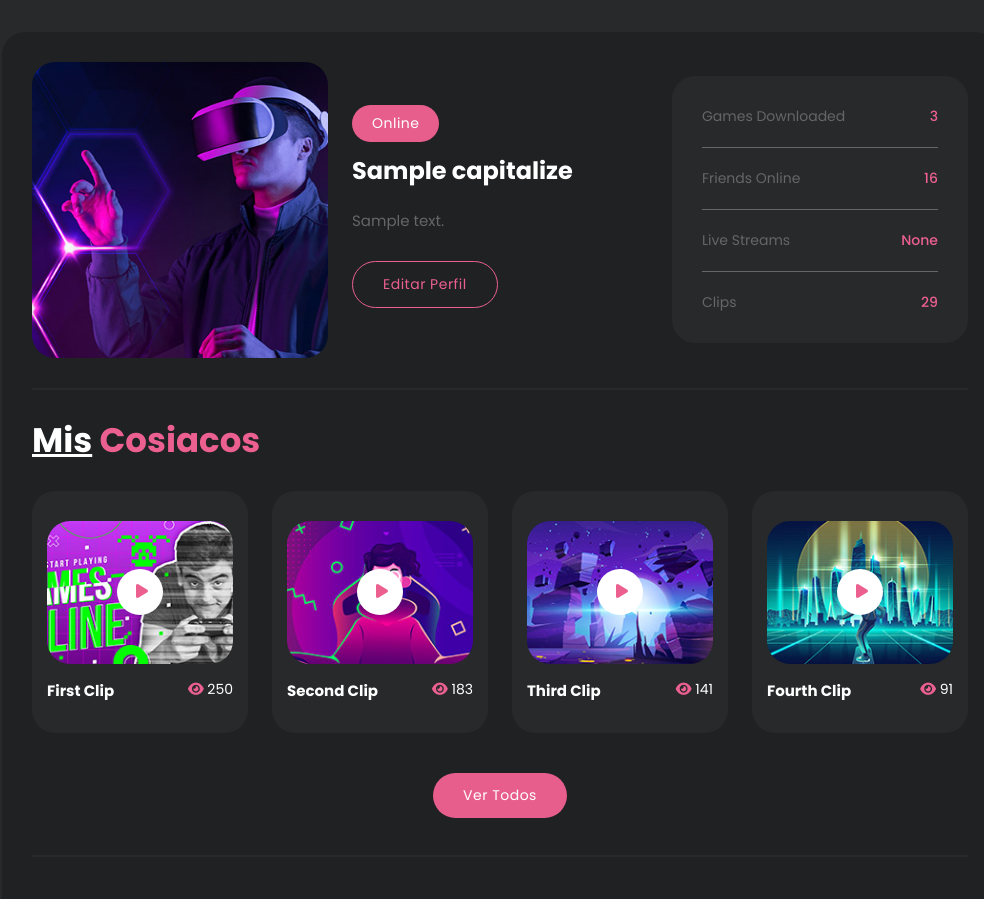
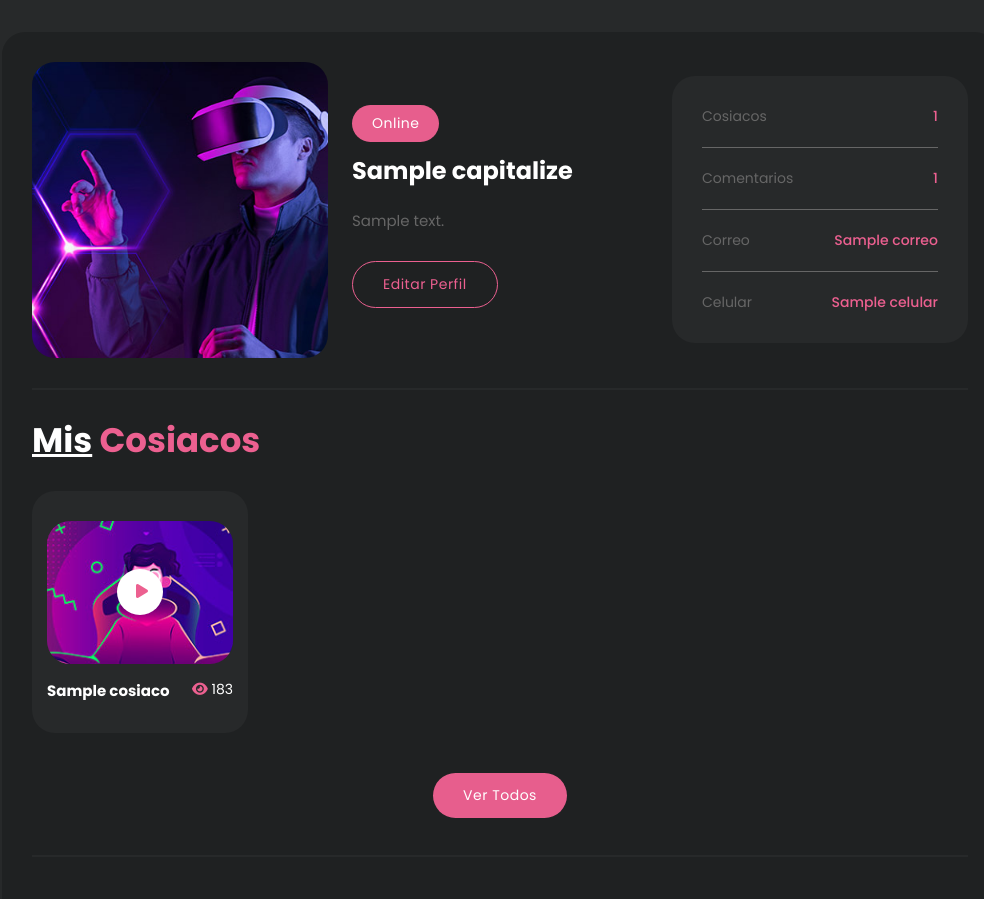
Before and after one commit to Strovosky/cosiaco, a Django app: template los_cosiacos/templates/los_cosiacos/perfil.html in a window 1280 px wide. Shown: the part 138-1037 px from the top of the page, without its empty margins (140-1124 px from the left). Run offline with Django 5.2, Linux system fonts and the light colour scheme; the template is opened without the code that fills it: most values are stand-ins (such as "Sample title", 1, 10 or a date in 2020); some libraries are stand-ins or nearby versions.

Commit message:
cree usuario_perfil_serializador para mejorar la información en perfil.html

```diff
--- a/api/endpoints.py
+++ b/api/endpoints.py
@@ -17,6 +17,7 @@ crear_usuario_generic_api_view = base_endpoint + "crear_usuario_generic_api_view
 obtener_usuario = base_endpoint + "obtener_usuario/"
 obtener_usuario_class_view = base_endpoint + "obtener_usuario_class_view/"
 obtener_usuario_generic_view = base_endpoint + "obtener_usuario_generic_view/"
+obtener_usuario_perfil = base_endpoint + "obtener_usuario_perfil/"
 
 obtener_todos_los_usuarios = base_endpoint + "obtener_todos_los_usuarios/"
 obtener_todos_los_usuarios_class_view = base_endpoint + "obtener_todos_los_usuarios_class_view/"
--- a/api/urls.py
+++ b/api/urls.py
@@ -2,7 +2,7 @@ from django.urls import path
 from .views import obtener_usuario_api_view, crear_usuario_api_view, obtener_todos_los_usuarios_api_view, actualizar_partial_usuario_api_view, desactivar_usuario_api_view, login_usuario, logout_usuario
 from .views import CrearUsuarioAPIView, ObtenerUsuarioClassView, ObtenerTodosLosUsuariosAPIView, ObtenerTodosLosUsuariosGenericView, ActualizarParcialUsuarioClassView, ActualizarParcialUsuarioGeneriView, DesactivarUsuarioClassView, LoginUsuarioClassView, LogoutClassView, CrearOpinionGenericView, DestruirOpinionGenericView, VerificadorTokenYAutenticacion
 from .views import CrearCosiaco
-from .views import CrearUsuarioGenericAPIView, ObtenerUsuarioGenericView, DesactivarUsuarioGenericView, DestruirCosiacoGeneric, CrearCategoriaGeneric, DestruirCategoriaGeneric, CrearEstrellaGeneric, ObtenerCategoriaGeneric, ObtenerCosiacoGeneric, CrearDestruirLikeGenericView, ObtenerTodasCategoriasGeneric
+from .views import CrearUsuarioGenericAPIView, ObtenerUsuarioGenericView, DesactivarUsuarioGenericView, DestruirCosiacoGeneric, CrearCategoriaGeneric, DestruirCategoriaGeneric, CrearEstrellaGeneric, ObtenerCategoriaGeneric, ObtenerCosiacoGeneric, CrearDestruirLikeGenericView, ObtenerTodasCategoriasGeneric, ObtenerUsuarioPerfilAPIView
 # RestFramework imports
 
 
@@ -11,6 +11,7 @@ urlpatterns = [
     path(route="obtener_usuario/<int:pk>/", view=obtener_usuario_api_view, name="obtener_usuario"),
     path(route="obtener_usuario_class_view/", view=ObtenerUsuarioClassView.as_view(), name="obtener_usuario_class_view"),
     path(route="obtener_usuario_generic_view/<int:pk>/", view=ObtenerUsuarioGenericView.as_view(), name="obtener_usuario_generic_view"),
+    path(route="obtener_usuario_perfil/", view=ObtenerUsuarioPerfilAPIView.as_view(), name="obtener_usuario_perfil"),
 
     path(route="crear_usuario/", view=crear_usuario_api_view, name="crear_usuario"),
     path(route="crear_usuario_class_view/", view=CrearUsuarioAPIView.as_view(), name="crear_usuario_class_view"),
--- a/los_cosiacos/models.py
+++ b/los_cosiacos/models.py
@@ -21,7 +21,7 @@ class Cosiaco(Model):
     creador = ForeignKey(verbose_name=_("creador"), to=Usuario, null=True, on_delete=SET_NULL)
     categoria = ManyToManyField(verbose_name=_("categoria"), to=Categoria)
 
-    nombre = CharField(verbose_name=("nombre"), max_length=50)
+    nombre = CharField(verbose_name=("nombre"), max_length=50, unique=True)
     descripcion = CharField(verbose_name=_("descripción"), max_length=500, null=True, blank=True)
     fecha_creacion = DateTimeField(verbose_name=_("fecha de creación"), auto_now_add=True)
 
--- a/los_cosiacos/templates/los_cosiacos/perfil.html
+++ b/los_cosiacos/templates/los_cosiacos/perfil.html
@@ -111,10 +111,10 @@ https://templatemo.com/tm-579-cyborg-gaming
                   </div>
                   <div class="col-lg-4 align-self-center">
                     <ul>
-                      <li>Games Downloaded <span>3</span></li>
-                      <li>Friends Online <span>16</span></li>
-                      <li>Live Streams <span>None</span></li>
-                      <li>Clips <span>29</span></li>
+                      <li>Cosiacos <span>{{usuario.num_cosiacos}}</span></li>
+                      <li>Comentarios <span>{{usuario.num_comentarios}}</span></li>
+                      <li>Correo <span>{{usuario.correo}}</span></li>
+                      <li>Celular <span>{{usuario.celular}}</span></li>
                     </ul>
                   </div>
                 </div>
@@ -127,54 +127,20 @@ https://templatemo.com/tm-579-cyborg-gaming
                             <h4><em>Mis</em> Cosiacos</h4>
                           </div>
                         </div>
+                        {% for cosiaco in usuario.cosiacos_lista %}
                         <div class="col-lg-3 col-sm-6">
                           <div class="item">
                             <div class="thumb">
-                              <img src="{% static 'los_cosiacos/images/clip-01.jpg' %}" alt="" style="border-radius: 23px;">
+                              <img src="{% static 'los_cosiacos/images/clip-02.jpg' %}" alt="{{cosiaco.nombre}}" style="border-radius: 23px;">
                               <a href="https://www.youtube.com/watch?v=r1b03uKWk_M" target="_blank"><i class="fa fa-play"></i></a>
                             </div>
                             <div class="down-content">
-                              <h4>First Clip</h4>
-                              <span><i class="fa fa-eye"></i> 250</span>
-                            </div>
-                          </div>
-                        </div>
-                        <div class="col-lg-3 col-sm-6">
-                          <div class="item">
-                            <div class="thumb">
-                              <img src="{% static 'los_cosiacos/images/clip-02.jpg' %}" alt="" style="border-radius: 23px;">
-                              <a href="https://www.youtube.com/watch?v=r1b03uKWk_M" target="_blank"><i class="fa fa-play"></i></a>
-                            </div>
-                            <div class="down-content">
-                              <h4>Second Clip</h4>
+                              <h4>{{cosiaco.nombre}}</h4>
                               <span><i class="fa fa-eye"></i> 183</span>
                             </div>
                           </div>
                         </div>
-                        <div class="col-lg-3 col-sm-6">
-                          <div class="item">
-                            <div class="thumb">
-                              <img src="{% static 'los_cosiacos/images/clip-03.jpg' %}" alt="" style="border-radius: 23px;">
-                              <a href="https://www.youtube.com/watch?v=r1b03uKWk_M" target="_blank"><i class="fa fa-play"></i></a>
-                            </div>
-                            <div class="down-content">
-                              <h4>Third Clip</h4>
-                              <span><i class="fa fa-eye"></i> 141</span>
-                            </div>
-                          </div>
-                        </div>
-                        <div class="col-lg-3 col-sm-6">
-                          <div class="item">
-                            <div class="thumb">
-                              <img src="{% static 'los_cosiacos/images/clip-04.jpg' %}" alt="" style="border-radius: 23px;">
-                              <a href="https://www.youtube.com/watch?v=r1b03uKWk_M" target="_blank"><i class="fa fa-play"></i></a>
-                            </div>
-                            <div class="down-content">
-                              <h4>Fourth Clip</h4>
-                              <span><i class="fa fa-eye"></i> 91</span>
-                            </div>
-                          </div>
-                        </div>
+                        {% endfor %}
                         <div class="col-lg-12">
                           <div class="main-button">
                             <a href="#">Ver Todos</a>
```
Also changed, not shown: api/serializers.py (+29 -1 lines), api/views.py (+28 -2 lines), los_cosiacos/views.py (+5 -5 lines), db.sqlite3, los_cosiacos/migrations/0009_alter_cosiaco_nombre.py (added).
